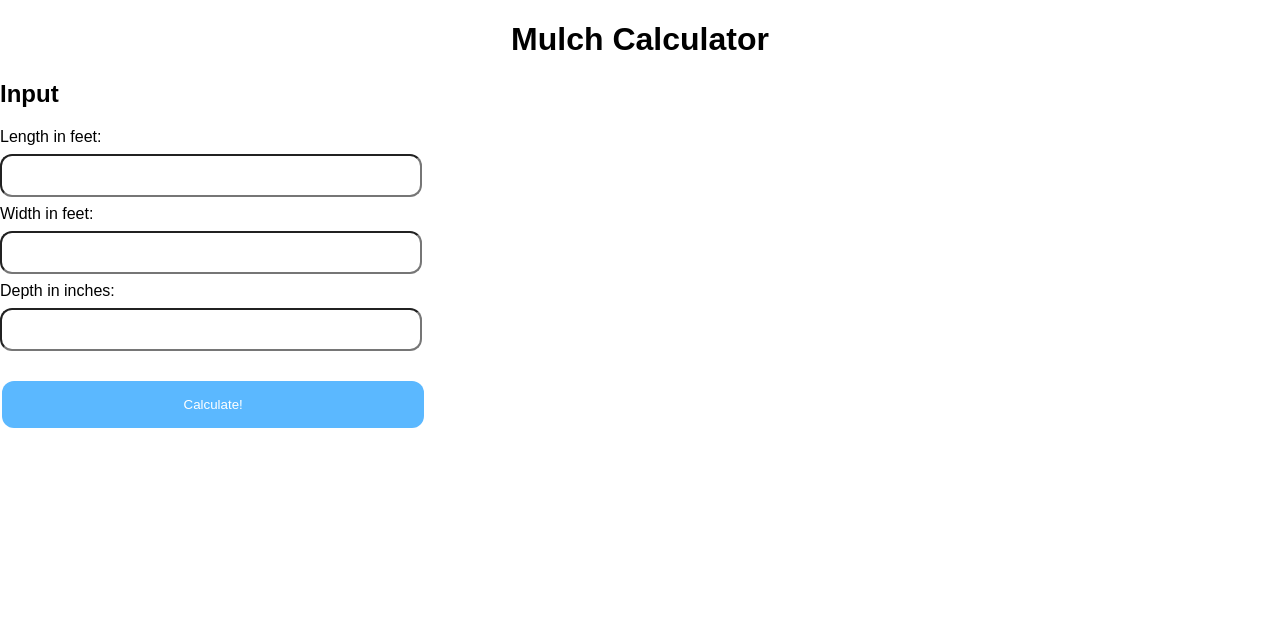
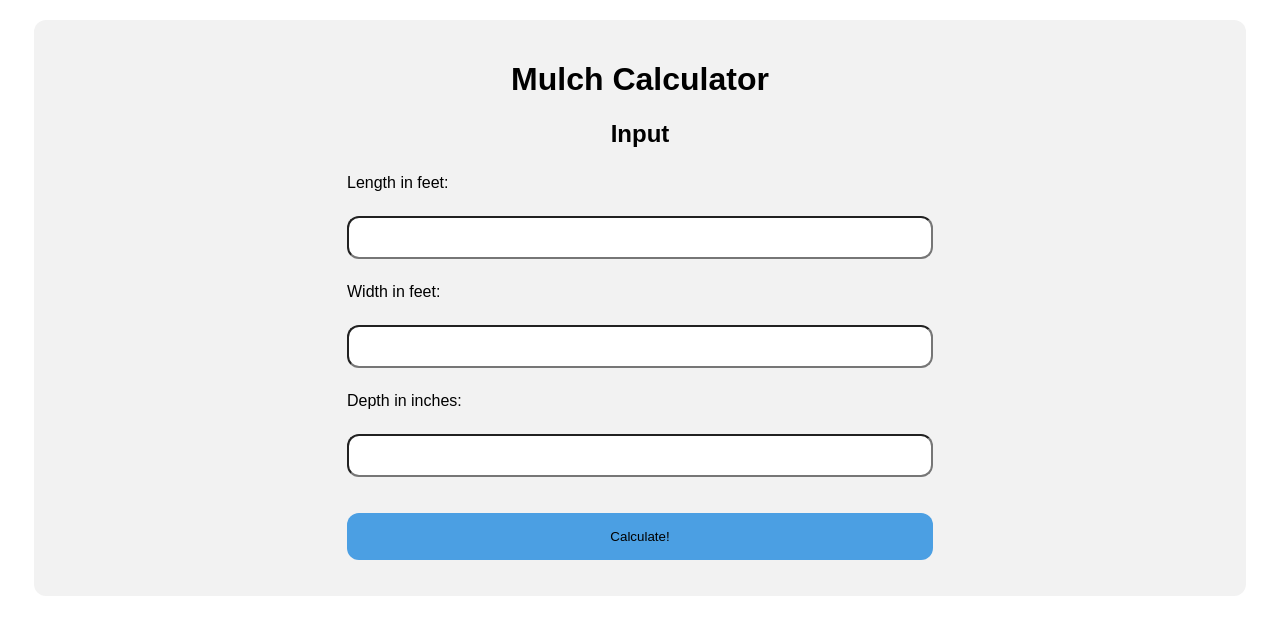
Before and after one commit to ChaseLittlepaws/Mulch-Calculator, a PHP site: page / in a window 1280 px wide. Shown: the top 635 px of the page. Run offline with PHP 8.4, Linux system fonts and the light colour scheme.

Commit message:
Added styling.

```diff
--- a/index.php
+++ b/index.php
@@ -8,7 +8,7 @@
 <link rel="stylesheet" href="styles.css">
 </head>
 <body>
-
+<div>
 <h1>Mulch Calculator</h1>
 
 <h2>Input</h2>
@@ -28,7 +28,7 @@
 <p id="outputPara"></p>
 
 <p hidden id="bookmarkPrompt">Feel free to bookmark this page! You can come back to these calculations any time!</p>
-
+</div>
 <script>
 
 //input
@@ -68,18 +68,19 @@ function betterNumber(number) {
 function validateInput () {
     setInput();
     if (lengthFt > 0 && widthFt > 0 && depthIn > 0) {
-        document.getElementById("buttom").innerHTML = "yeah";
-        document.getElementById("button").disabled = false;
+        document.getElementById("button").value = "Calculate!";
+        document.getElementById("button").style.opacity = "1";
+        console.log("Valid data." + lengthFt + widthFt + depthIn);
+        return true;
     } else {
+        document.getElementById("button").value = "Invald input";
+        document.getElementById("button").style.opacity = "0.25";
         document.getElementById("outputHeader").hidden = true;
         document.getElementById("bookmarkPrompt").hidden = true;
-        document.getElementById("button").disabled = true;
         document.getElementById("outputPara").innerHTML = "Please enter values greater than zero for all inputs.";
+        console.log("Invalid data" + lengthFt + widthFt + depthIn);
+        return false;
     }
-}
-
-function invalidateInput () {
-
 }
 function getText () {
     let resultsText = "Thank you for using our calculator. ";
@@ -93,13 +94,14 @@ function getText () {
 }
 function calculator() {
     setInput();
-    if (lengthFt > 0 && widthFt > 0 && depthIn > 0) {
+    validateInput();
+    if (validateInput()) {
         volumeCbYd = findVolumeSqYd(lengthFt, widthFt, depthIn);
         numberBags = findBags(volumeCbYd, bagSizeCbYd);
         totalPrice = findPrice(numberBags, bagPriceUSD)
         document.getElementById("outputPara").innerHTML = getText();
     } else {
-        invalidateInput();
+        console.log("Invalid data.");
     }
 }
 
--- a/styles.css
+++ b/styles.css
@@ -6,30 +6,43 @@ Chase Tramel aka Kasey Chase Littlepaws | https://github.com/ChaseLittlepaws
 
 body {
     margin: 0;
-    font-family: "Atkinson Hyperlegible", sans-serif;
+    font-family: 'Atkinson Hyperlegible', sans-serif;
+    src: https://fonts.googleapis.com/css2?family=Atkinson+Hyperlegible;
+    padding: 16px 32px;
+    text-decoration: none;
+    margin: 4px 2px;
 }
 
-input {
-    width: 33%;
+label {
+    padding: 6px 10px;
+    margin: auto;
+    display: block;
+    width: 50%;
+}
+
+input{
     padding: 12px 20px;
-    margin: 8px 0;
+    margin: auto;
     box-sizing: border-box;
     border-radius: 12px;
+    display: block;
+    width: 50%;
 }
 
 input:focus {
     border: 5px solid #a7a7a7;
 }
 
-input[type=button]{
-    background-color: #5bb8ff;
-    width: 33%;
+input[type=button] {
+    background-color: #4b9fe3;
     border: none;
     border-radius: 12px;
-    color: white;
+    color: black;
     padding: 16px 32px;
     text-decoration: none;
-    margin: 4px 2px;
+    margin: auto;
+    display: block;
+    width: 50%;
     cursor: pointer;
     transition-duration: 0.4s;
 }
@@ -39,11 +52,18 @@ input[type=button]:hover {
     color: white;
 }
 
-disabled {
-    opacity: 0.6;
+input[type=button]:disabled {
+    opacity: 0.4;
     cursor: not-allowed;
 }
 
-h1 {
+h1, h2, p {
     text-align: center;
-  }
+}
+
+div {
+    border-radius: 5px;
+    background-color: #f2f2f2;
+    padding: 20px;
+    border-radius: 12px;
+}
```
